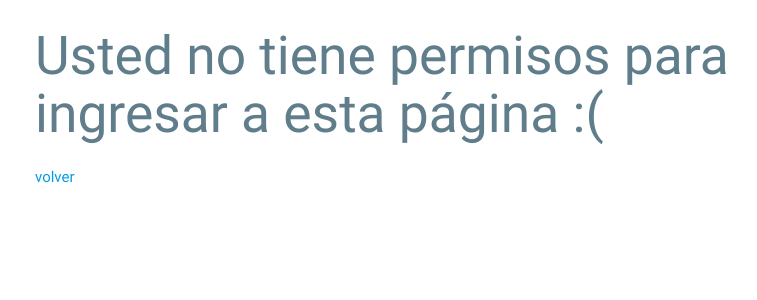
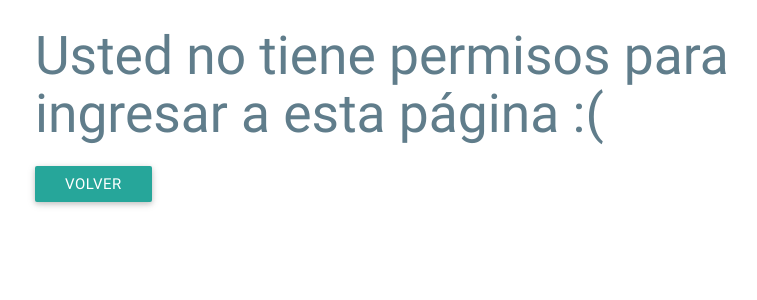
Before and after one commit to ragnarok22/airport, a Django app: template account/templates/403.html in a window 1280 px wide. Shown: the top 300 px of the page, without its empty margins (157-914 px from the left). Run offline with Django 3.2, Linux system fonts and the light colour scheme; the template is opened without the code that fills it, so the values that code supplies are empty.

```diff
--- a/account/templates/403.html
+++ b/account/templates/403.html
@@ -7,6 +7,6 @@
 {% block content %}
     <div class="container">
         <h2 class="blue-grey-text">Usted no tiene permisos para ingresar a esta página :(</h2>
-        <a href="{% url 'dashboard' %}" class="center">volver</a>
+        <a href="{% url 'dashboard' %}" class="btn center"><i class="material-icons"></i>volver</a>
     </div>
 {% endblock %}
```
